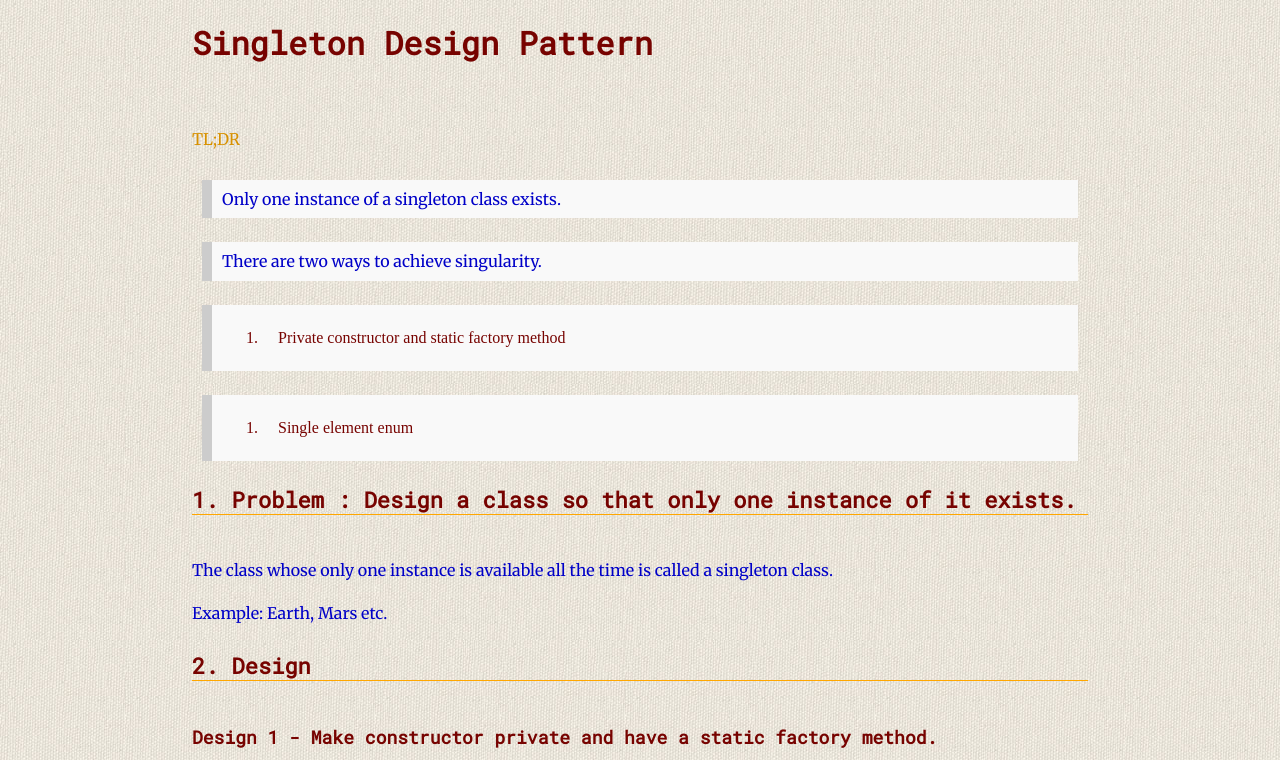
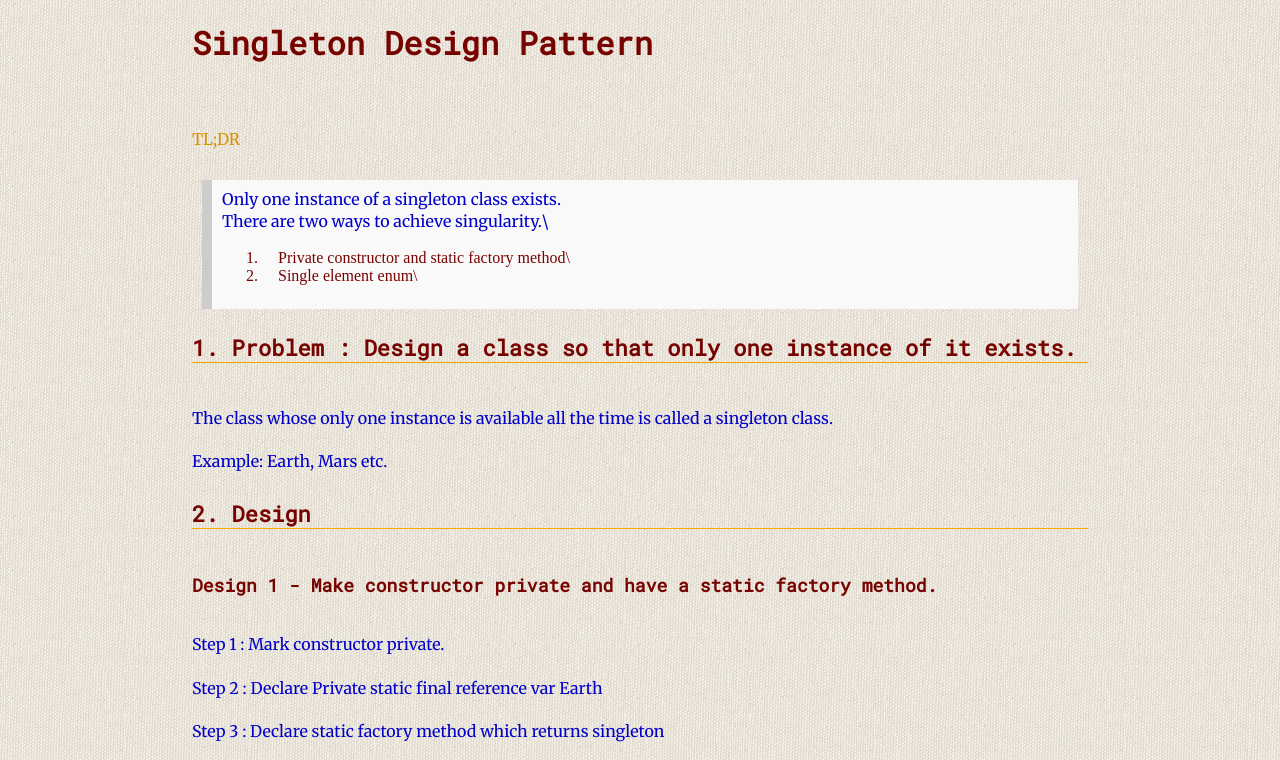
Before and after one commit to Jokestir/Jokestir.github.io, a Jekyll site: the page built from DesignPatterns/Singleton.md, in a window 1280 px wide and 900 px high, cut to the strip 0-760 px from the top of the window. Built offline with Jekyll 4.4.1, drawn with Linux system fonts in a browser that asks for light colours.

Commit message:
new line

```diff
--- a/DesignPatterns/Singleton.md
+++ b/DesignPatterns/Singleton.md
@@ -7,13 +7,10 @@ sort: 2
 
 [TL;DR]({{ site.url }}/assets/singleton_tl_dr.png)
 
->  Only one instance of a singleton class exists.
-
->  There are two ways to achieve singularity.
-
->  1. Private constructor and static factory method
-
->  2. Single element enum
+>  Only one instance of a singleton class exists.\\
+>  There are two ways to achieve singularity.\\
+>  1. Private constructor and static factory method\\
+>  2. Single element enum\\
 
 ### 1. Problem : Design a class so that only **one** instance of it exists.
 
```
